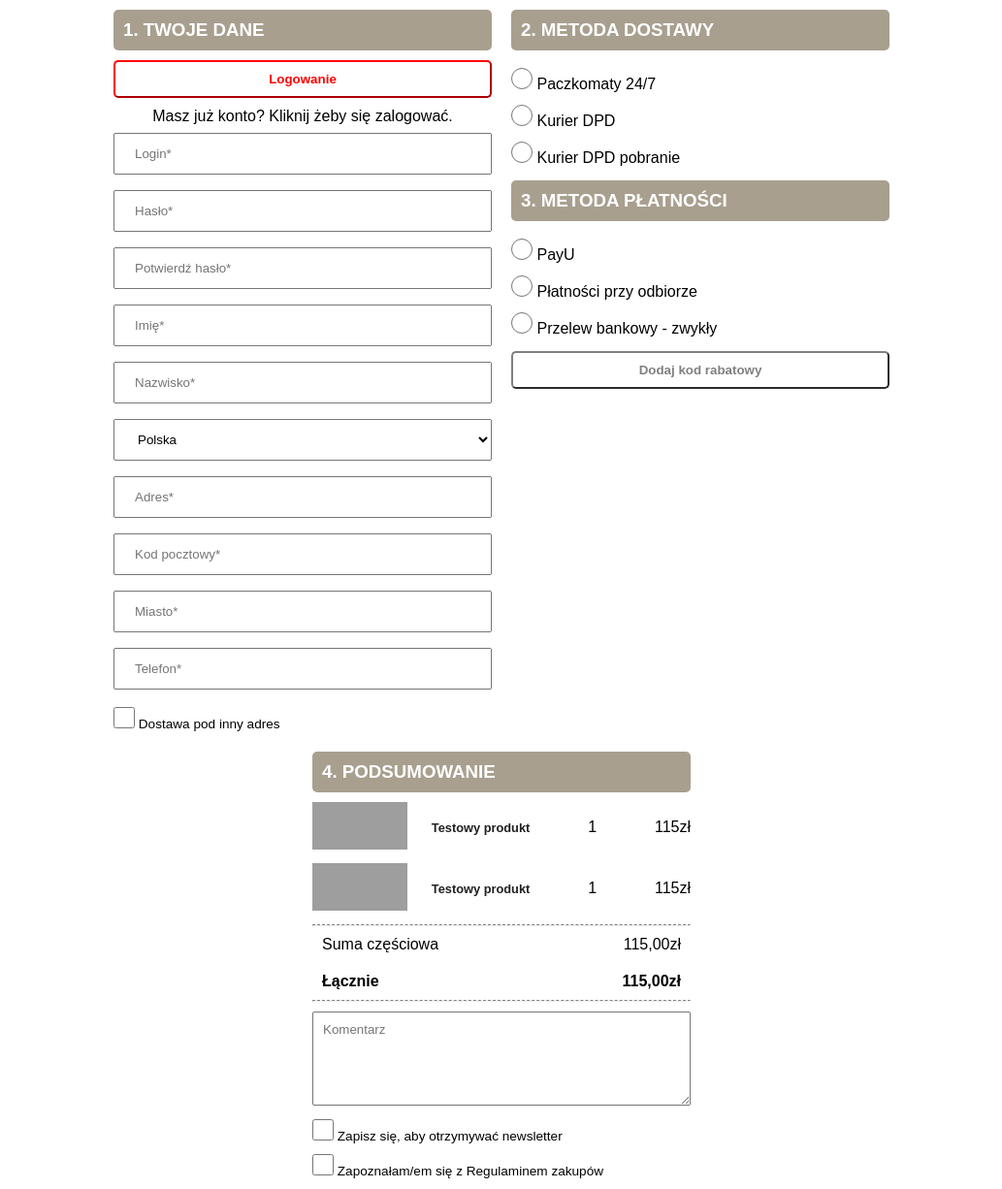
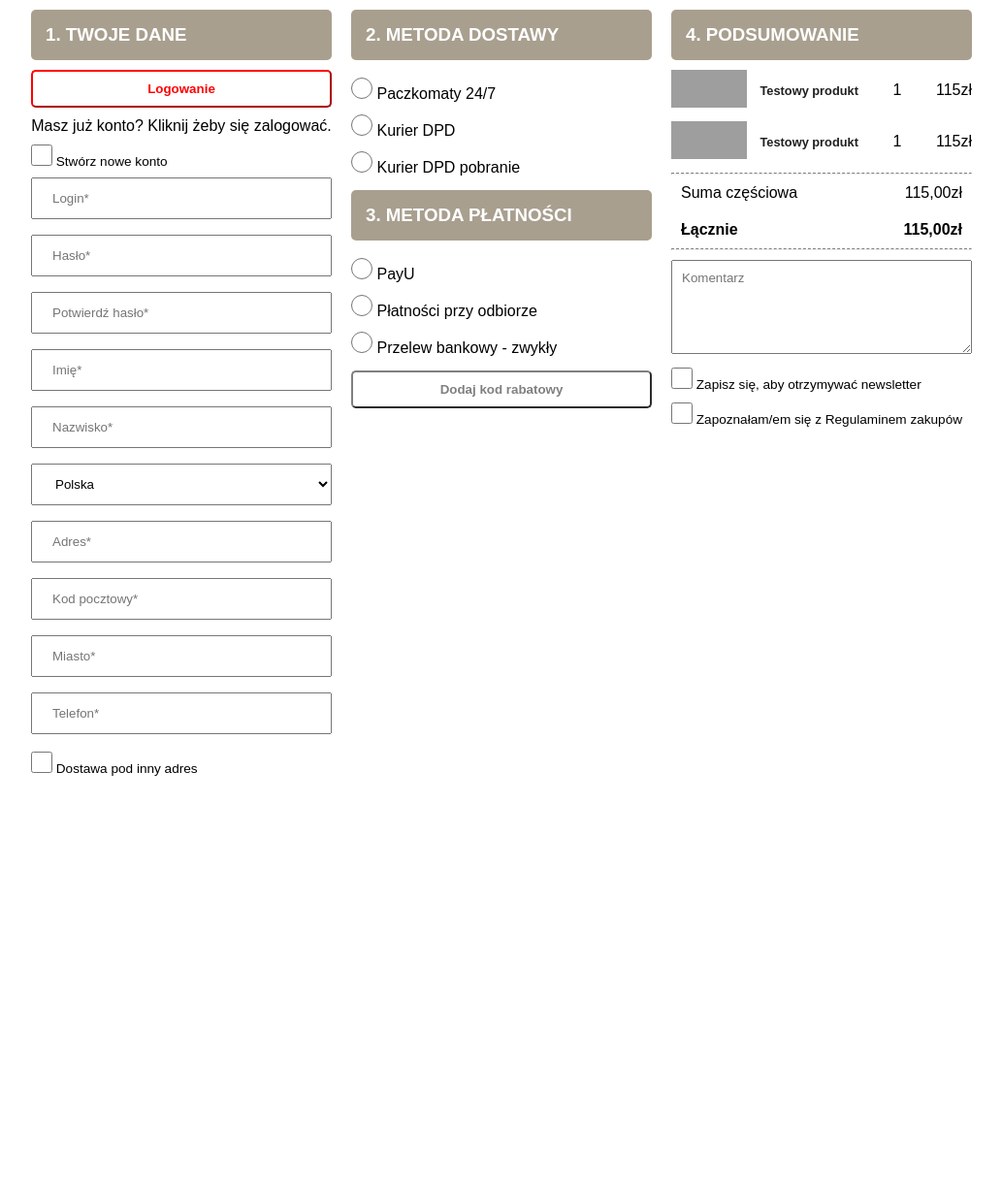
Before and after one commit to filipkustoch/checkout, a PHP site: page / in a window 1280 px wide. Shown: the whole page at 97% size, without its empty margins (123-1156 px from the left). After the commit the page ends 800 px from the top, so only its background shows below. Run offline with PHP 8.4, Linux system fonts and the light colour scheme; grey boxes are pictures that could not be loaded.

Commit message:
Dodane brakujące elementy (bez zdjęć metod)

```diff
--- a/index.php
+++ b/index.php
@@ -11,12 +11,17 @@
 
 <body>
     <div class="container">
+        <!-- Dane użytkownika -->
         <div class="dane">
             <div class="title">
                 <h3>1. Twoje dane</h3>
             </div>
             <button>Logowanie</button>
             <p>Masz już konto? Kliknij żeby się zalogować.</p>
+            <div class="checkboxContainer">
+                <input type="checkbox" value="innyAdres" name="innyAdres"><label for="innyAdres"> Stwórz nowe
+                    konto</label>
+            </div>
             <input type="text" placeholder="Login*" class="input" required>
             <input type="password" placeholder="Hasło*" class="input" required>
             <input type="password" placeholder="Potwierdź hasło*" class="input" required>
@@ -35,14 +40,18 @@
                     adres</label>
             </div>
         </div>
+        <!-- Metody dostaw i płatności -->
         <div class="metody">
             <div class="dostawy">
                 <div class="title">
                     <h3>2. Metoda dostawy</h3>
                 </div>
-                <input type="radio" class="input" name="dostawa"> <label for=""> Paczkomaty 24/7</label><br>
-                <input type="radio" class="input" name="dostawa"> <label for=""> Kurier DPD</label><br>
-                <input type="radio" class="input" name="dostawa"> <label for=""> Kurier DPD pobranie</label>
+                <div class="radio-item"><input type="radio" class="input" name="dostawa"> <label for=""> Paczkomaty
+                        24/7</label></div>
+                <div class="radio-item"><input type="radio" class="input" name="dostawa"> <label for=""> Kurier
+                        DPD</label></div>
+                <div class="radio-item"><input type="radio" class="input" name="dostawa"> <label for=""> Kurier DPD
+                        pobranie</label></div>
             </div>
             <div class="platnosci">
                 <div class="title">
@@ -54,32 +63,29 @@
                 <button>Dodaj kod rabatowy</button>
             </div>
         </div>
+        <!-- Podsumowanie zamówienia -->
         <div class="podsumowanie">
             <div class="title">
                 <h3>4. Podsumowanie</h3>
             </div>
+            <!-- Produkty w koszyku -->
             <div class="item">
-                <div class="image-box">
-                    <img src="https://picsum.photos/200/100" alt="">
-                </div>
+                <div class="image-box"> <img src="https://picsum.photos/200/100" alt=""> </div>
                 <div class="opis">
                     <h4>Testowy produkt</h4>
                 </div>
                 <div class="licznik">1</div>
                 <div class="cena">115zł</div>
-
             </div>
             <div class="item">
-                <div class="image-box">
-                    <img src="https://picsum.photos/300/150" alt="">
-                </div>
+                <div class="image-box"> <img src="https://picsum.photos/300/150" alt=""> </div>
                 <div class="opis">
                     <h4>Testowy produkt</h4>
                 </div>
                 <div class="licznik">1</div>
                 <div class="cena">115zł</div>
-
             </div>
+            <!-- Kwota częściowa i łączna -->
             <hr class="hr-top">
             <div class="czesciowa">
                 <p>Suma częściowa</p>
--- a/style.css
+++ b/style.css
@@ -20,8 +20,8 @@ body {
 .dane,
 .metody,
 .podsumowanie {
-  width: 25rem;
-  min-width: 250px;
+  width: 30%;
+  min-width: 20rem;
   margin: 5px;
   padding: 5px;
 }
@@ -33,7 +33,7 @@ body {
 .title {
   background-color: #a89f8f;
   color: white;
-  padding: 10px;
+  padding: 15px;
   border-radius: 5px;
   text-transform: uppercase;
   margin-bottom: 10px;
@@ -132,6 +132,7 @@ input[type='radio'] {
 
 .image-box{
     width: 25%;
+    margin-right: 5px;
 }
 
 .image-box img{
```
